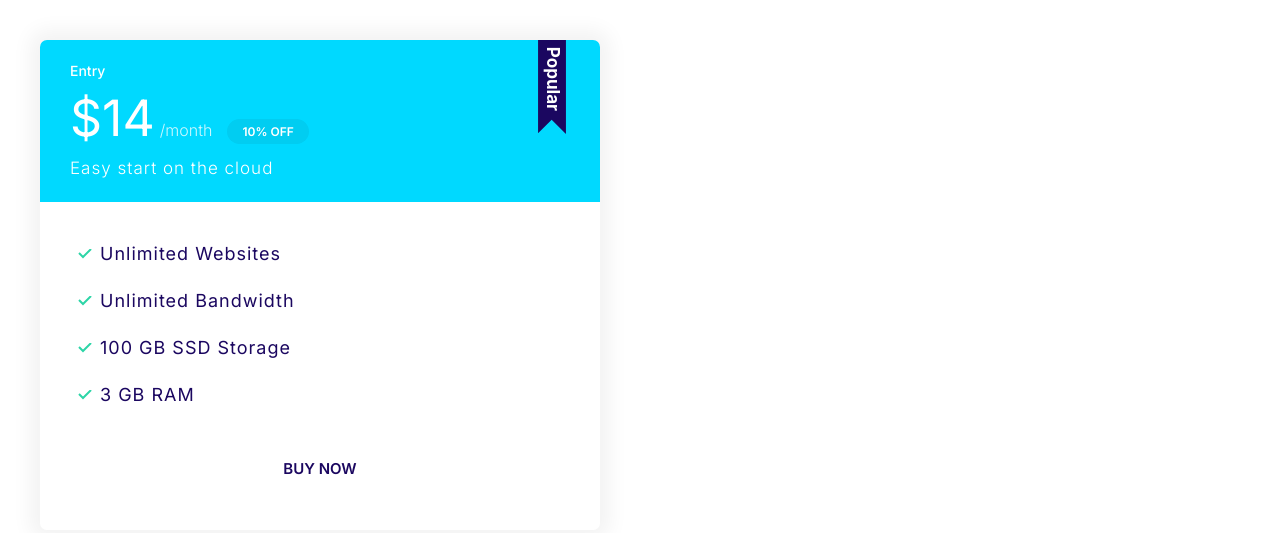
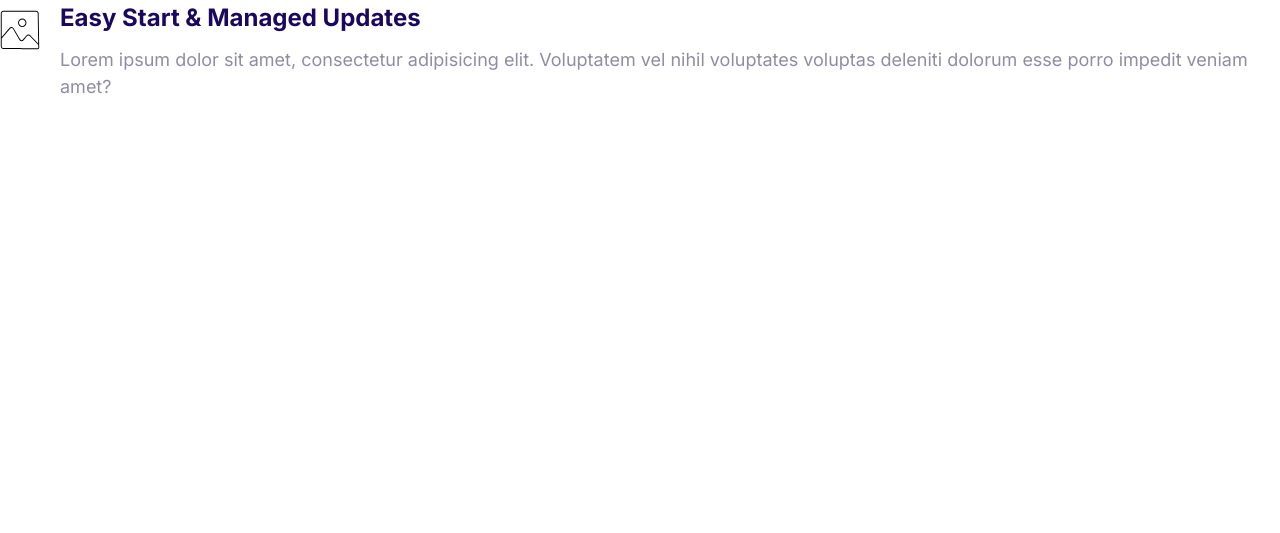
Before and after one commit to jadonahue/joshify-website, a plain HTML site: page index.html in a window 1280 px wide. Drawn offline with Linux system fonts and the light colour scheme.

Commit message:
Build media component.

```diff
--- a/css/styles.css
+++ b/css/styles.css
@@ -381,3 +381,20 @@ a {
         font-size: 1.7rem;
     }
 }
+
+/* Media */
+.media {
+    display: flex;
+}
+
+.media__title {
+    margin-top: 0;
+}
+
+.media__body {
+    margin: 0 2rem;
+}
+
+.media__image {
+    margin-top: 1rem;
+}
--- a/index.html
+++ b/index.html
@@ -14,32 +14,19 @@
         <link rel="stylesheet" href="css/styles.css" />
     </head>
     <body>
-        <div style="width: 50%; padding: 4rem">
-            <div class="plan plan--popular">
-                <div class="card card--secondary">
-                    <header class="card__header">
-                        <h3 class="plan__name">Entry</h3>
-                        <span class="plan__price">$14</span>
-                        <span class="plan__billing-cycle">/month</span>
-                        <span class="badge badge--secondary badge--small"
-                            >10% OFF</span
-                        >
-                        <span class="plan__description"
-                            >Easy start on the cloud</span
-                        >
-                    </header>
-                    <div class="card__body">
-                        <ul class="list list--tick">
-                            <li class="list__item">Unlimited Websites</li>
-                            <li class="list__item">Unlimited Bandwidth</li>
-                            <li class="list__item">100 GB SSD Storage</li>
-                            <li class="list__item">3 GB RAM</li>
-                        </ul>
-                        <button class="btn btn--outline btn--block">
-                            Buy Now
-                        </button>
-                    </div>
-                </div>
+        <div class="media">
+            <div class="media__image">
+                <svg class="icon icon--primary">
+                    <use xlink:href="images/sprite.svg#snap"></use>
+                </svg>
+            </div>
+            <div class="media__body">
+                <h3 class="media__title">Easy Start & Managed Updates</h3>
+                <p>
+                    Lorem ipsum dolor sit amet, consectetur adipisicing elit.
+                    Voluptatem vel nihil voluptates voluptas deleniti dolorum
+                    esse porro impedit veniam amet?
+                </p>
             </div>
         </div>
     </body>
```
Also changed, not shown: components/media.html (added, +15 -0 lines).
